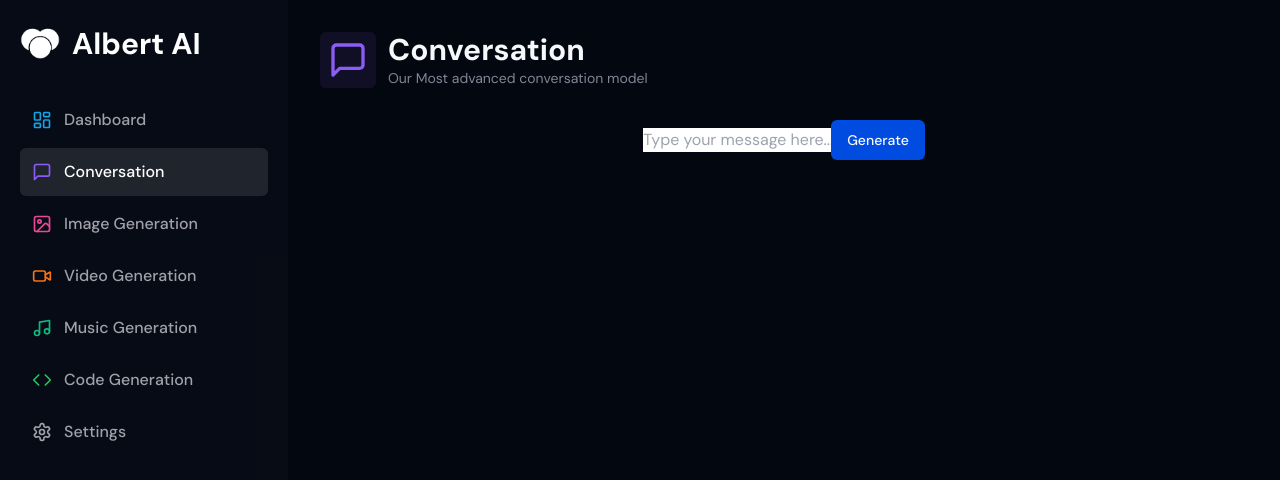
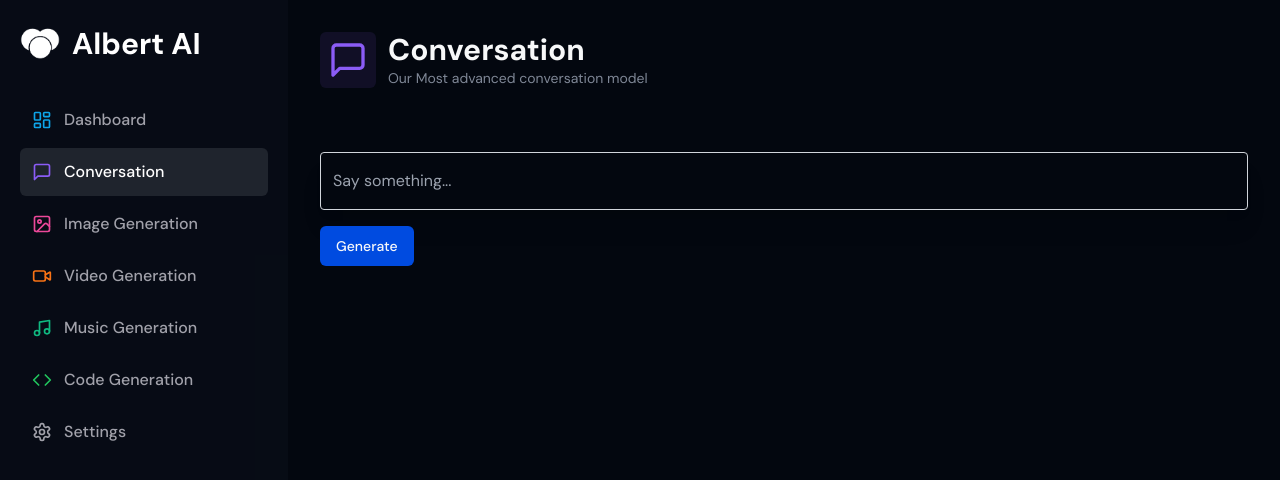
Before and after one commit to Yokesh0811/albert-ai, a Next.js app: page /conversationPage in a window 1280 px wide. Shown: the top 480 px of the page. Built offline with nearby package versions, Linux system fonts and the light colour scheme.

Commit message:
api routes

```diff
--- a/app/(dashboard)/(routes)/conversationPage/Chat.tsx
+++ b/app/(dashboard)/(routes)/conversationPage/Chat.tsx
@@ -1,7 +1,6 @@
 "use client"
 
 import { Button } from "@/components/ui/button";
-import Image from "next/image";
 import { useChat } from "ai/react";
 import { useEffect, useRef } from "react";
 
@@ -22,13 +21,10 @@ const Chat = () => {
     const renderResponse = () => {
         return (
             <div className="reponseView">
-                {messages.map((m, index) => (
-                    <div key={m.id} className={`chat-line ${m.role === 'user' ? 'user-chat' : 'ai-chat'}`}>
-                        <Image className="w-8 h-8 rounded-full" alt="avatar" src={m.role === 'user' ? 'user-avatar.jpg' : 'ai-avatar.jpg'} />
-                        <div className="w-full ml-4">
-                            <p className="message">{m.content}</p>
-                            {index < messages.length - 1 && <div className="horizontal-line" />}
-                        </div>
+                {messages.map(m => (
+                    <div key={m.id} className="whitespace-pre-wrap">
+                        {m.role === 'user' ? 'User: ' : 'AI: '}
+                        {m.content}
                     </div>
                 ))}
             </div>
@@ -36,11 +32,16 @@ const Chat = () => {
     };
 
     return (
-        <div className="h-full flex items-center justify-center">
+        <div className="h-full p-8 flex items-center justify-center">
             {renderResponse()}
-            <form onSubmit={handleSubmit}>
-                <input type="text" placeholder="Type your message here..." />
-                <Button type="submit">Generate</Button>
+            <form onSubmit={handleSubmit} className="space-y-4 w-full h-full flex-col items-center justify-center">
+                <input
+                    className="w-full px-3 py-4 border bg-transparent border-gray-300 rounded shadow-xl"
+                    value={input}
+                    placeholder="Say something..."
+                    onChange={handleInputChange}
+                />
+                <Button type="submit" className="flex-end">Generate</Button>
             </form>
         </div>
     );
--- /dev/null
+++ b/app/api/chat/route.ts
@@ -0,0 +1,30 @@
+import OpenAI from "openai";
+import { streamText, StreamingTextResponse } from "ai";
+
+export const maxDuration = 30;
+
+const openai = new OpenAI({
+    apiKey: process.env.OPENAI_API_KEY || ' ',
+});
+
+export async function POST(req: Request, res: Response) {
+    const { messages } = await req.json();
+    console.log('messages:', messages)
+
+    const response = await openai.chat.completions.create({
+        model: "gpt-3.5-turbo",
+        messages: [
+            {
+                role: "system",
+                content: "You a called Albert one of the friendliest ai, you address people in a friendly way"
+                    + "you often likes to crack jokes"
+                    + "You go straight to the point, your replies are under 250 characters."
+            },
+            ...messages,
+        ],
+        temperature: 1,
+    });
+
+    const stream = await streamText(response);
+    return new StreamingTextResponse(stream as unknown as ReadableStream);
+}
--- a/app/api/forConversation/route.ts
+++ /dev/null
@@ -1,9 +0,0 @@
-import OpenAI from "openai";
-import { OpenAIStream } from "ai";
-
-const openai = new OpenAI();
-
-
-export async function POST(
-    req: Request, res: Response
-) { }
```
